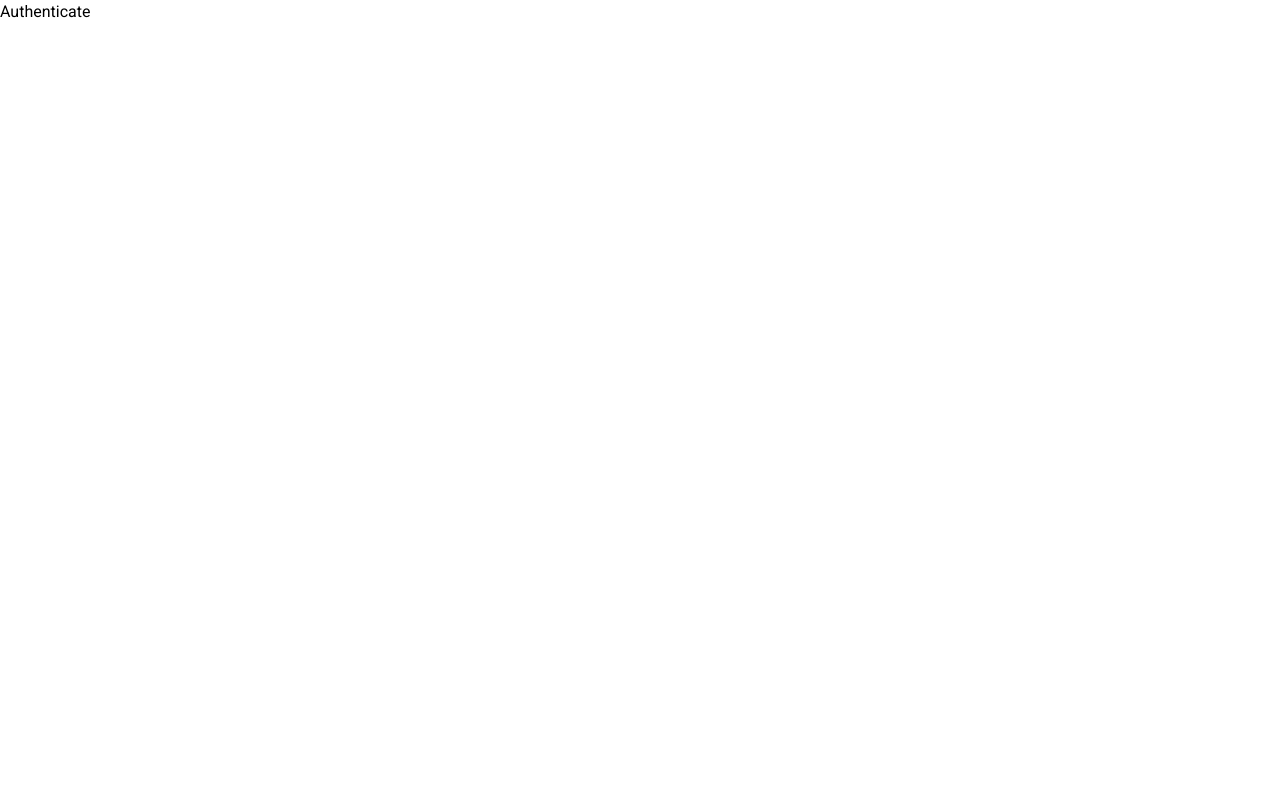
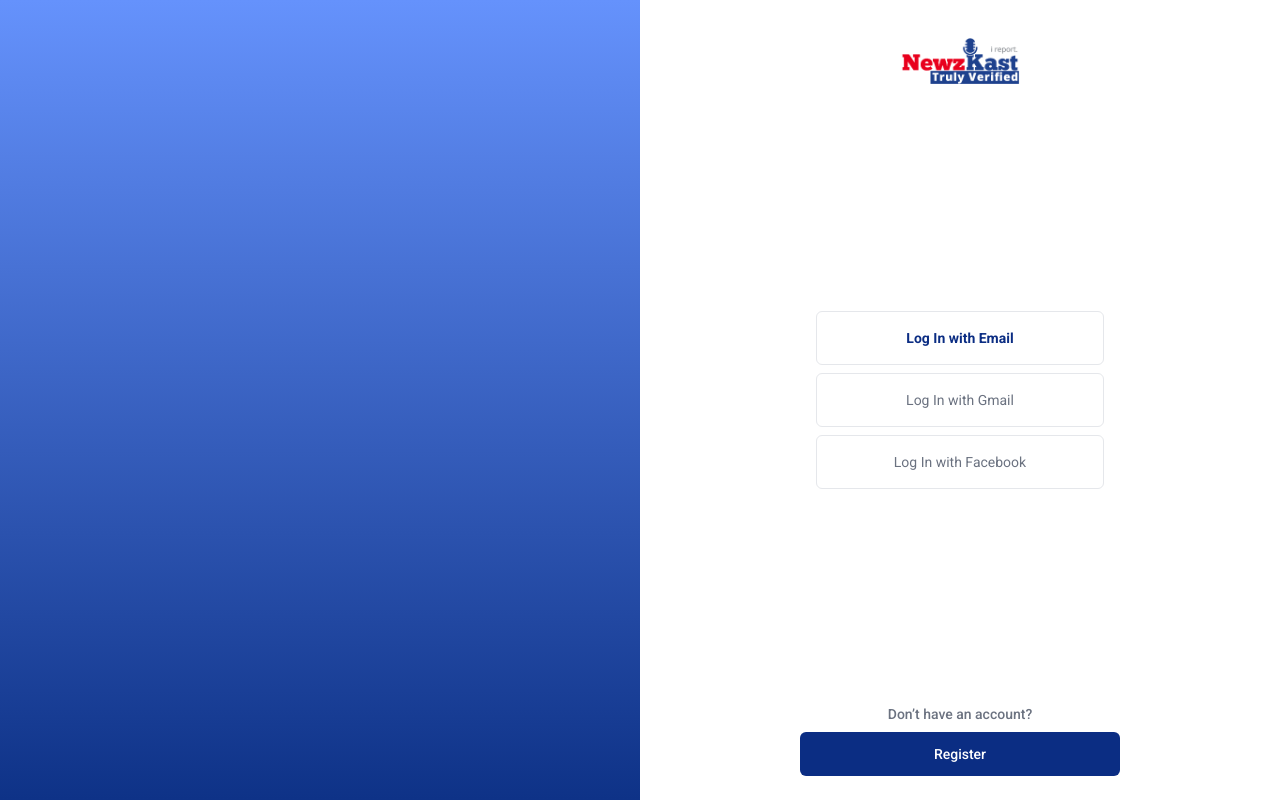
Before and after one commit to pilentboy/NewzCast, a React (Create React App) app: page /authenticate in a window 1280 px wide. Built offline with nearby package versions, Linux system fonts and the light colour scheme.

Commit message:
create and add login compo in Authenticate

```diff
--- a/public/index.html
+++ b/public/index.html
@@ -2,16 +2,14 @@
 <html lang="en" dir="ltr">
   <head>
     <meta charset="utf-8" />
-    <link rel="icon" href="%PUBLIC_URL%/favicon.ico" />
+
     <meta name="viewport" content="width=device-width, initial-scale=1" />
     <meta name="theme-color" content="#000000" />
     <meta
       name="description"
       content="Web site created using create-react-app"
     />
-    <link rel="apple-touch-icon" href="%PUBLIC_URL%/logo192.png" />
 
-    <link rel="manifest" href="%PUBLIC_URL%/manifest.json" />
 
     <link rel="preconnect" href="https://fonts.googleapis.com">
   <link rel="preconnect" href="https://fonts.gstatic.com" crossorigin>
--- /dev/null
+++ b/src/components/ColoredLogo.jsx
@@ -0,0 +1,10 @@
+import Logo from '../assets/images/NewzKast new Final Truly Verified-01.png'
+import { Link } from 'react-router-dom'
+
+export default function ColoredLogo() {
+    return (
+        <Link to={'/'}>
+            <img src={Logo} className='w-[150px]' />
+        </Link>
+    )
+}
--- /dev/null
+++ b/src/components/authenticate/Container.jsx
@@ -0,0 +1,9 @@
+
+
+export default function Container({ children }) {
+    return (
+        <div className=" w-screen h-lvh flex flex-row items-center justify-between ">
+            {children}
+        </div>
+    )
+}
--- /dev/null
+++ b/src/components/authenticate/Wrapper.jsx
@@ -0,0 +1,8 @@
+
+export default function Wrapper({ styles, children }) {
+    return (
+        <div className={` w-screen lg:w-1/2 h-lvh flex items-center justify-around lg:justify-between px-20  py-6   ${styles}`}>
+            {children}
+        </div>
+    )
+}
--- a/src/components/landing/Button.jsx
+++ b/src/components/landing/Button.jsx
@@ -1,8 +1,14 @@
+import { useNavigate } from "react-router-dom"
 
-export default function Button({ styles, title, icon }) {
+export default function Button({ styles, title, icon, target }) {
+    const navigate = useNavigate()
+
+    const handleNavigate = () => {
+        navigate(target)
+    }
     console.log(icon)
     return (
-        <button className={` flex items-center justify-center  rounded-md   text-white font-medium text-center  ${styles}`}>
+        <button className={` flex items-center justify-center  rounded-md  text-center  ${styles}`} onClick={handleNavigate}>
             {icon}
             {title}
         </button >
--- a/src/components/landing/Main.jsx
+++ b/src/components/landing/Main.jsx
@@ -11,10 +11,10 @@ import { BsCameraVideoFill } from "react-icons/bs";
 import SecondMainText from './SecondMainText'
 import MaindBox from "./MainBox"
 import { FaCamera } from "react-icons/fa";
-import coloredLogo from '../../assets/images/NewzKast new Final Truly Verified-01.png'
 import { FiTrendingUp } from "react-icons/fi";
 import postScreenShot from '../../assets/images/Annotation 2024-04-08 235717.png'
 import followingScreenShot from '../../assets/images/Annotation 2024-04-09 002220.png'
+import ColoredLogo from "../ColoredLogo"
 
 export default function LandingMain() {
 
@@ -74,7 +74,7 @@ export default function LandingMain() {
 
                 <Wrapper>
 
-                    <img src={coloredLogo} className="w-[150px]" />
+                    <ColoredLogo />
 
                     <MaindBox>
 
--- a/src/components/landing/Nav.jsx
+++ b/src/components/landing/Nav.jsx
@@ -1,5 +1,6 @@
 import Logo from "./logo"
 import Button from "./Button"
+
 
 export default function Nav() {
     return (
@@ -9,7 +10,7 @@ export default function Nav() {
                 <Logo />
 
                 <div className="flex space-x-6">
-                    <Button title={'Log in'} styles={'bg-transparent border border-1  border-white  w-28 h-9'} />
+                    <Button title={'Log in'} target={'authenticate'} styles={'bg-transparent border border-1  border-white  w-28 h-9'} />
                     <Button title={'Sign Up'} styles={'bg-[#FF9A00] w-28 h-9 '} />
                 </div>
 
--- a/src/pages/authenticate.jsx
+++ b/src/pages/authenticate.jsx
@@ -1,9 +1,39 @@
+import ColoredLogo from "../components/ColoredLogo"
+import Container from "../components/authenticate/Container"
+import Wrapper from "../components/authenticate/Wrapper"
+import Button from "../components/landing/Button"
+
 
 const Authenticate = () => {
 
     return (
         <>
-            <h1>Authenticate</h1>
+            <Container>
+
+                <Wrapper styles={'header-bg hidden lg:flex lg:flex-col '}>
+
+                </Wrapper>
+
+                <Wrapper styles={'bg-white flex-col '}>
+
+                    <ColoredLogo />
+
+                    <div className="flex flex-col space-y-2 ">
+                        <Button title={'Log In with Email'} styles={'text-purple-1000 text-sm font-bold border border-gray-200 w-64 py-4   w-72   '} target={'/'} />
+                        <Button title={'Log In with Gmail'} styles={'text-gray-500 text-sm font-normal   border border-gray-200 w-64 py-4 w-72  hover:text-gray-600 duration-200 '} target={'/'} />
+                        <Button title={'Log In with Facebook'} styles={'text-gray-500 text-sm font-normal   border border-gray-200 w-64 py-4 w-72 flex-row-reverse hover:text-gray-600 duration-200  '} target={'/'} />
+                    </div>
+
+                    <div className="flex flex-col items-center space-y-2 ">
+                        <span className="text-sm font-medium text-gray-500 ">
+                            Don’t have an account?
+                        </span>
+                        <Button title={'Register'} styles={'bg-purple-1000 py-3 w-80 text-sm '} />
+
+                    </div>
+
+                </Wrapper>
+            </Container>
         </>
     )
 }
--- a/src/style/index.css
+++ b/src/style/index.css
@@ -6,6 +6,9 @@
     body{
         @apply font-roboto  overflow-x-hidden
       }
+    button{
+        @apply text-white font-medium
+    }
 }
 
 @layer components {
```
Also changed, not shown: 1 other file (tests, documents, lock files or other folders).
